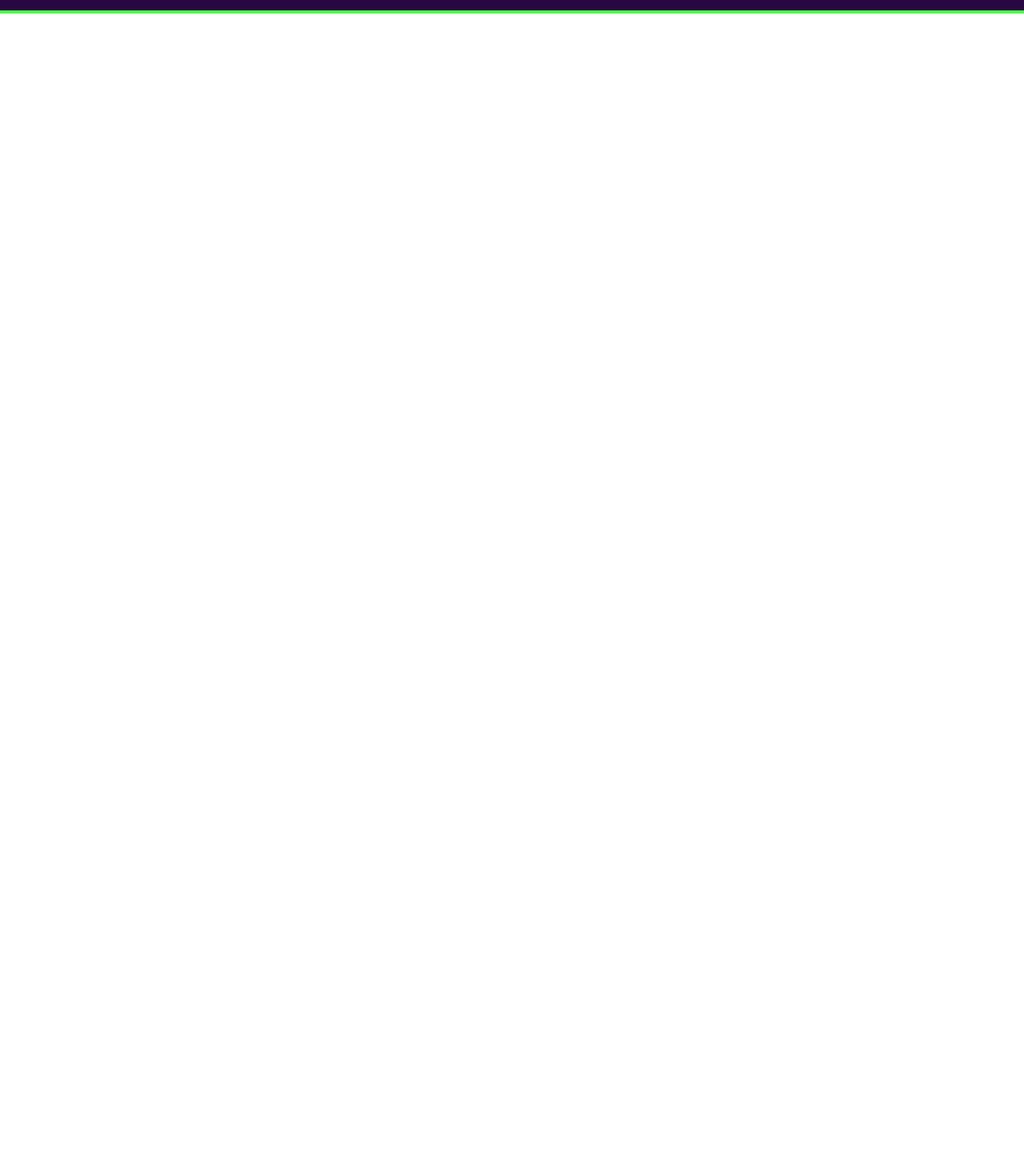
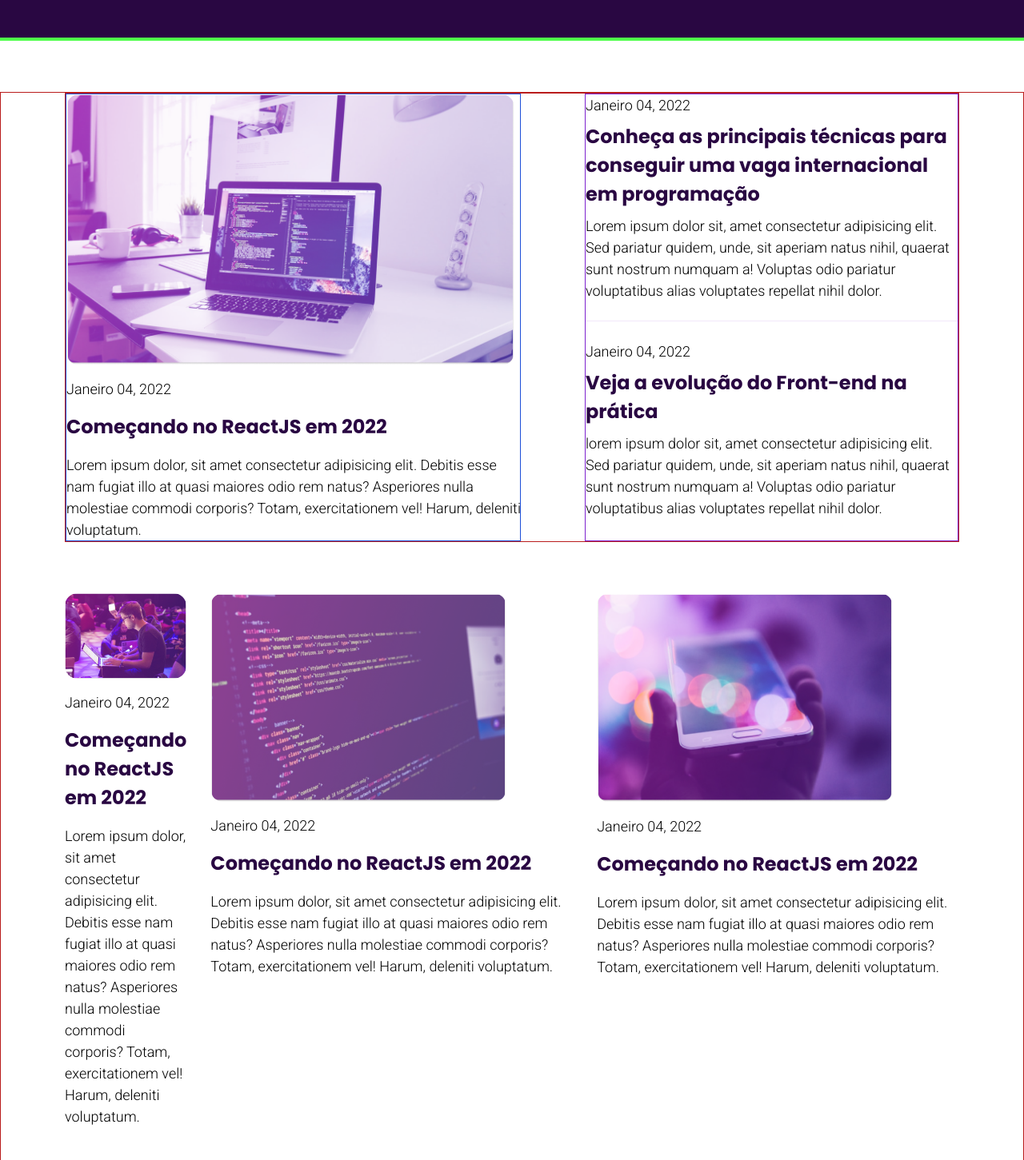
Before and after one commit to luizacavalcantee/the-blog, a Next.js app: page / in a window 1280 px wide. Shown: the part 559-2010 px from the top of the page at 80% size. Before the commit the page ends 800 px from the top, so only its background shows below. Built offline with nearby package versions, Linux system fonts and the light colour scheme.

Commit message:
ajustes do content

```diff
--- a/src/app/components/Content.tsx
+++ b/src/app/components/Content.tsx
@@ -1,5 +1,96 @@
+import Image from 'next/image';
+import firstPost from '../../assets/post-1.png';
+import secondPost from '../../assets/post-2.png';
+import thirdPost from '../../assets/post-3.png';
+import fourthPost from '../../assets/post-4.png';
+
 export default function Content() {
   return (
-    <div></div>
+    <div className="bg-white py-16">
+      <div className="container mx-auto px-20 border border-red-700">
+        <div className="flex gap-20 border border-red-700">
+            <div className="post w-[569px] border border-blue-700">
+            <div>
+                <Image
+                src={firstPost}
+                alt="Post"
+                width={560}
+                height={400}
+                className='rounded-2xl'
+                />
+
+            <p className='date'>Janeiro 04, 2022</p>
+            <h2 className='text-darkPurple my-4'>Começando no ReactJS em 2022</h2>
+            <p className='w-[569px]'>Lorem ipsum dolor, sit amet consectetur adipisicing elit. Debitis esse nam fugiat illo at quasi maiores odio rem natus? Asperiores nulla molestiae commodi corporis? Totam, exercitationem vel! Harum, deleniti voluptatum.</p>
+            </div>
+            </div>
+            <div className='w-[472px] border border-purple-700'>
+            <div>
+                <p className='data'>Janeiro 04, 2022</p>
+                <h2 className='text-darkPurple'>Conheça as principais técnicas para conseguir uma vaga internacional em programação</h2>
+                <p>Lorem ipsum dolor sit, amet consectetur adipisicing elit. Sed pariatur quidem, unde, sit aperiam natus nihil, quaerat sunt nostrum numquam a! Voluptas odio pariatur voluptatibus alias voluptates repellat nihil dolor.</p>
+            </div>
+
+            <div className='border-t border-[#F2E7FA] my-6'></div>
+
+            <div>
+                <p className='data'>Janeiro 04, 2022</p>
+                <h2 className='text-darkPurple'>Veja a evolução do Front-end na prática</h2>
+                <p>lorem ipsum dolor sit, amet consectetur adipisicing elit. Sed pariatur quidem, unde, sit aperiam natus nihil, quaerat sunt nostrum numquam a! Voluptas odio pariatur voluptatibus alias voluptates repellat nihil dolor.</p>
+            </div>
+            </div>
+        </div>
+
+        <div className='container flex my-16 gap-[30px]'>
+          <div className="w-[370px]">
+            <div>
+              <Image
+                src={secondPost}
+                alt="Post"
+                width={370}
+                height={400}
+                className='rounded-2xl'
+              />
+
+            <p className='date'>Janeiro 04, 2022</p>
+            <h2 className='text-darkPurple my-4'>Começando no ReactJS em 2022</h2>
+            <p className=''>Lorem ipsum dolor, sit amet consectetur adipisicing elit. Debitis esse nam fugiat illo at quasi maiores odio rem natus? Asperiores nulla molestiae commodi corporis? Totam, exercitationem vel! Harum, deleniti voluptatum.</p>
+            </div>
+          </div>
+          <div className="">
+            <div>
+              <Image
+                src={thirdPost}
+                alt="Post"
+                width={370}
+                height={400}
+                className='rounded-2xl'
+              />
+
+            <p className='date'>Janeiro 04, 2022</p>
+            <h2 className='text-darkPurple my-4'>Começando no ReactJS em 2022</h2>
+            <p className=''>Lorem ipsum dolor, sit amet consectetur adipisicing elit. Debitis esse nam fugiat illo at quasi maiores odio rem natus? Asperiores nulla molestiae commodi corporis? Totam, exercitationem vel! Harum, deleniti voluptatum.</p>
+            </div>
+          </div>
+          <div className="">
+            <div>
+              <Image
+                src={fourthPost}
+                alt="Post"
+                width={370}
+                height={400}
+                className='rounded-2xl'
+              />
+
+            <p className='date'>Janeiro 04, 2022</p>
+            <h2 className='text-darkPurple my-4'>Começando no ReactJS em 2022</h2>
+            <p className=''>Lorem ipsum dolor, sit amet consectetur adipisicing elit. Debitis esse nam fugiat illo at quasi maiores odio rem natus? Asperiores nulla molestiae commodi corporis? Totam, exercitationem vel! Harum, deleniti voluptatum.</p>
+            </div>
+          </div>
+        </div>
+      </div>
+
+
+    </div>
   );
 }
--- a/src/app/components/Home.tsx
+++ b/src/app/components/Home.tsx
@@ -6,8 +6,8 @@ import Foto from '../../assets/featured-image.png';
 
 export default function Home() {
   return (
-    <div className="bg-darkPurple py-8">
-      <div className="container mx-auto px-20">
+    <div className="bg-darkPurple py-12">
+      <div className="container mx-auto px-20 border border-red-700">
         <header className="flex items-center justify-between">
           <Image
             src={Logo}
--- a/src/app/layout.tsx
+++ b/src/app/layout.tsx
@@ -16,7 +16,7 @@ import { Roboto, Poppins } from "next/font/google";
   });
 
   export const metadata: Metadata = {
-    title: "The blog",
+    title: "The blog.",
     description: "Blog de atualizações dev",
   };
 
```
Also changed, not shown: src/assets/post-2.png, src/assets/post-3.png.
